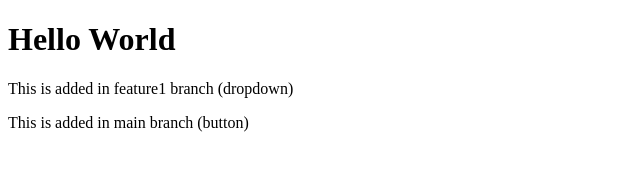
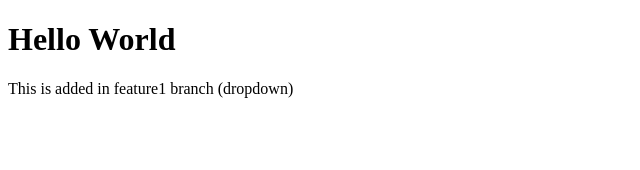
Before and after one commit to swami-Prac50/localrepo, a plain HTML site: page index.html in a window 1280 px wide. Shown: the whole page, without its empty margins (0-640 px from the left). Drawn offline with Linux system fonts and the light colour scheme.

```diff
--- a/index.html
+++ b/index.html
@@ -6,6 +6,6 @@
 <body>
     <h1>Hello World</h1>
     <p>This is added in feature1 branch (dropdown)</p>
-    <p>This is added in main branch (button)</p>
+    <p></p>
 </body>
 </html>
```
